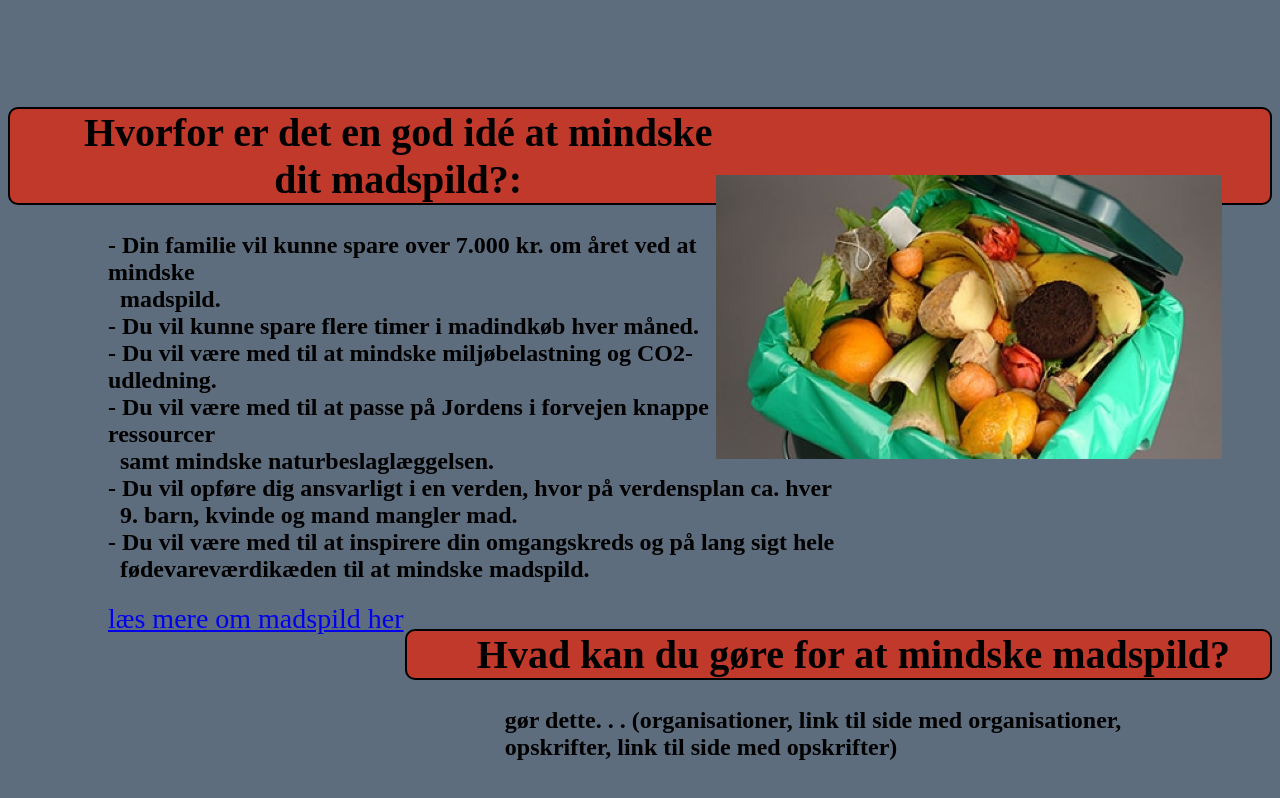
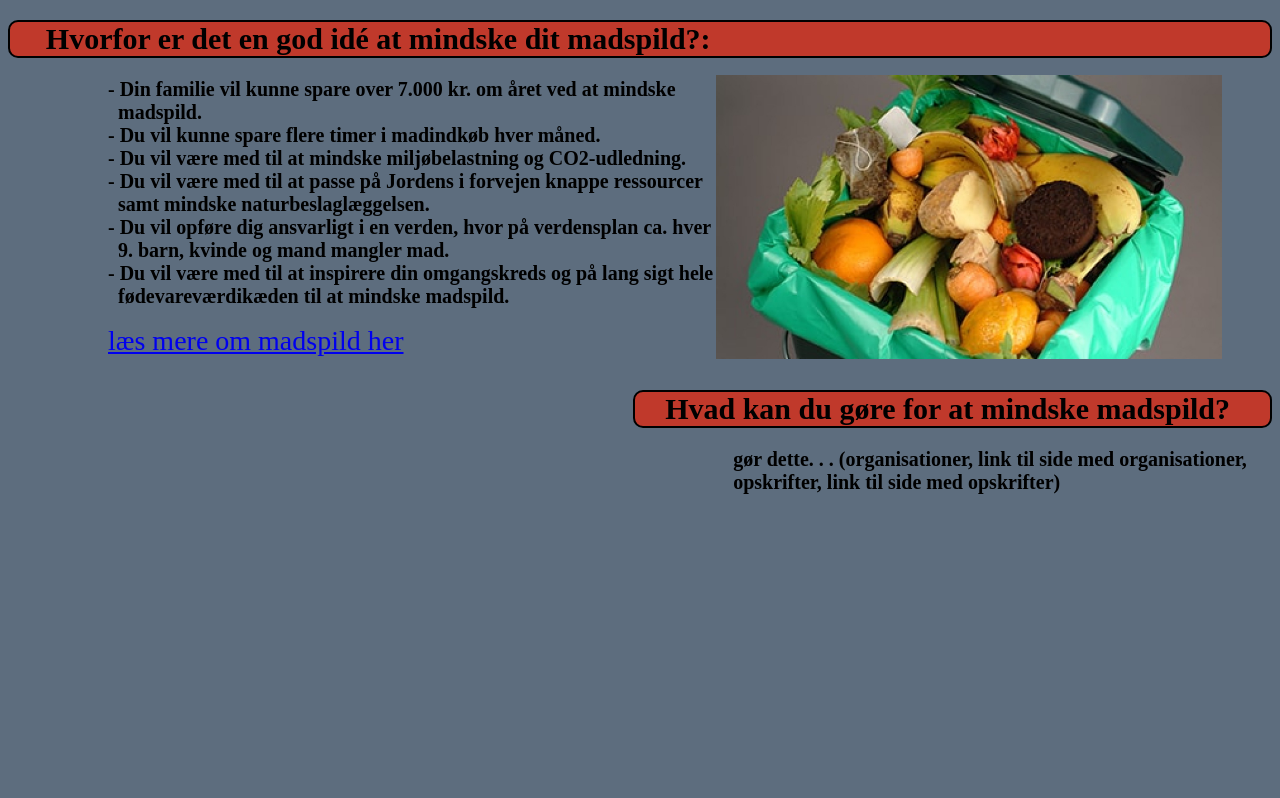
Before and after one commit to SimonGotfred/Projekt1_Gruppe7, a website built with webpack: page html/HomePage.html in a window 1280 px wide. Built offline with nearby package versions, Linux system fonts and the light colour scheme.

Commit message:
text font to stylesheet

```diff
--- a/html/HomePage.html
+++ b/html/HomePage.html
@@ -3,12 +3,12 @@
 <link rel="stylesheet" href="../css/globalStyle.css">
 <style>
   h1{
-    font-family: "Poor Richard";
-    font-size: 40px;
-    padding-left: 70px;
+
+    font-size: 30px;
+    padding-left: 30px;
   }
   h2{
-    font-family: "Poor Richard";
+    font-size: 20px;
     padding-left: 100px;
   }
   .image-right {
@@ -24,8 +24,7 @@
   <title>Title</title>
 </head>
 <body>
-<br><br><br><br>
-<img class="image-right" src="../madspild.jpg" alt="madspild" style="width:40%;height:40%; padding-top: 80px; padding-right: 30px; " >
+<img class="image-right" src="../madspild.jpg" alt="madspild" style="width:40%;height:40%; padding-top: 40px; padding-right: 30px; " >
 
 <div>
   <h1 >
@@ -39,7 +38,7 @@
     - Du vil opføre dig ansvarligt i en verden, hvor på verdensplan ca. hver<br>&nbsp 9. barn, kvinde og mand mangler mad.<br>
     - Du vil være med til at inspirere din omgangskreds og på lang sigt hele<br>&nbsp fødevareværdikæden til at mindske madspild.<br>
   </h2>
-  <a title="Info Om Madspild" href = "infomadspild.html" style=" padding-left: 100px; float: left; font-family: 'Poor Richard';  font-size: 28px">læs mere om madspild her</a>
+  <a title="Info Om Madspild" href = "infomadspild.html" style=" padding-left: 100px; float: left;   font-size: 28px">læs mere om madspild her</a>
 </div>
 
 <div class="afterImage" style="float: right">
```
